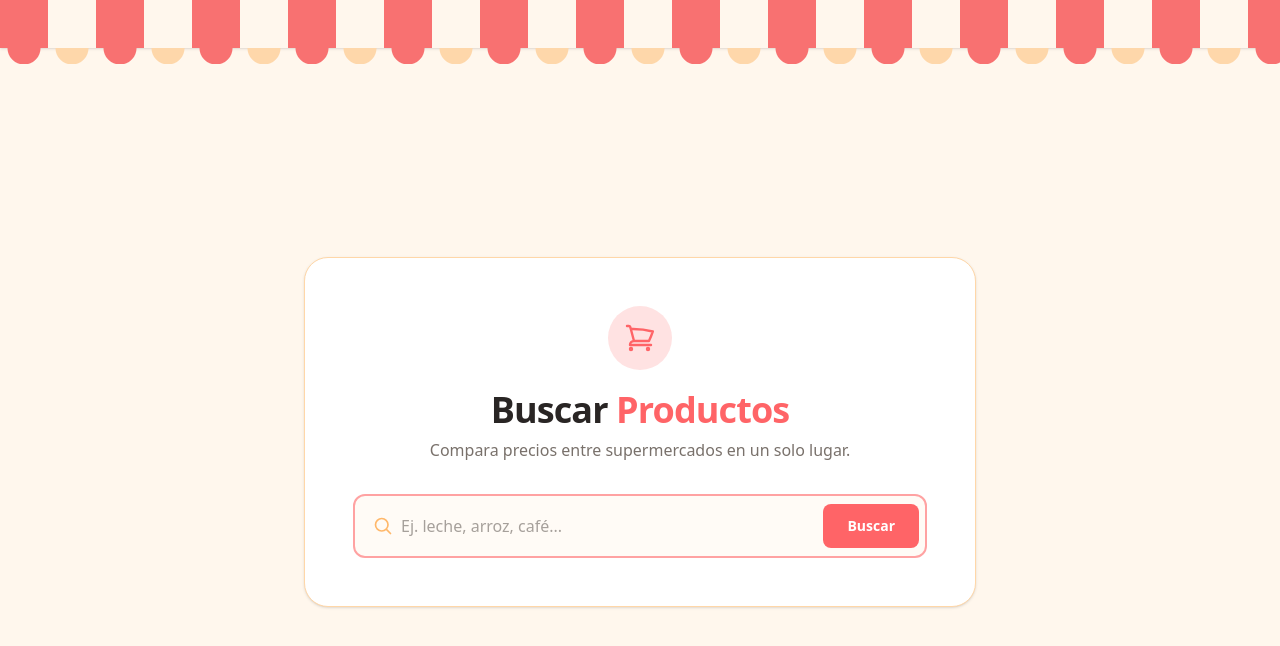
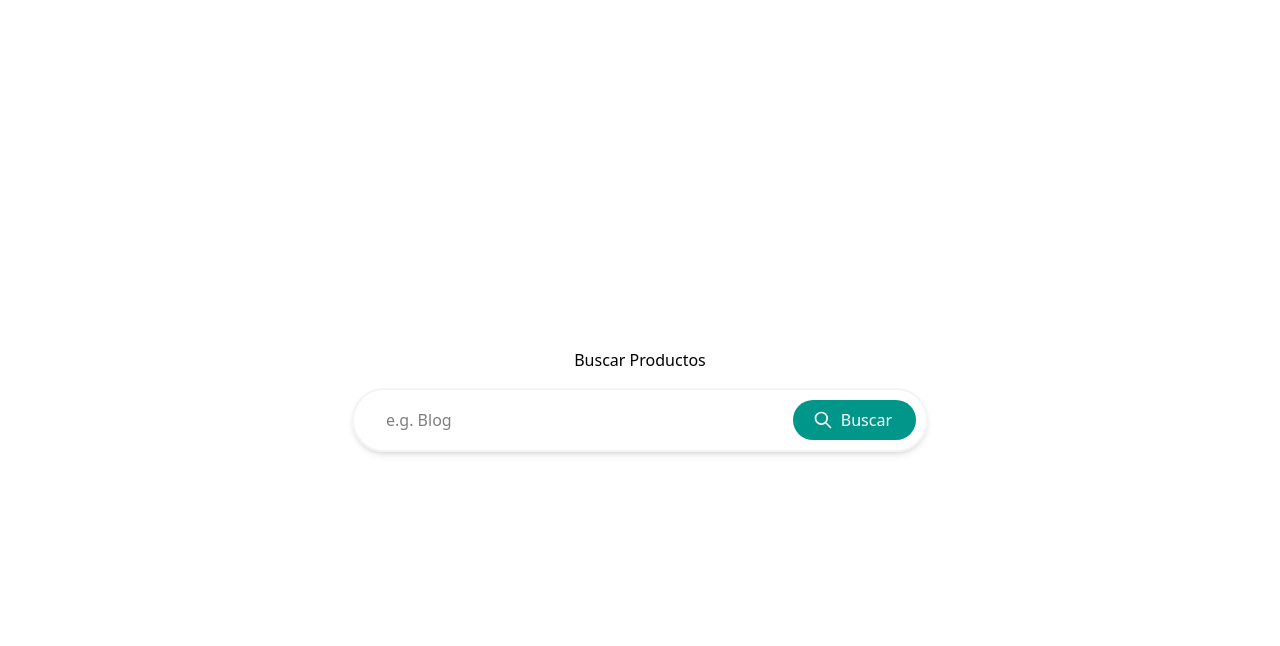
Before and after one commit to EJ-PJ/super-market-scrappers-app, an Angular app: page / in a window 1280 px wide. Shown: the top 646 px of the page. Built offline with nearby package versions, Linux system fonts and the light colour scheme.

Commit message:
changing to a more simple search bar

```diff
--- a/src/app/components/search/search.html
+++ b/src/app/components/search/search.html
@@ -1,81 +1,37 @@
-<div class="flex min-h-screen flex-col bg-orange-50">
-  <!-- Toldo de supermercado -->
-  <div class="h-12 w-full shadow-sm"
-       style="background: repeating-linear-gradient(90deg, #f87171 0 48px, #fff7ed 48px 96px);">
+<div class="flex flex-col justify-center items-center min-h-screen gap-4">
+  <h1>Buscar Productos</h1>
+  <div class="relative w-full max-w-xl mx-auto bg-white rounded-full">
+    <input
+       placeholder="e.g. Blog"
+       class="rounded-full w-full h-16
+       bg-transparent py-2 pl-8 pr-32 outline-none
+       border-2 border-gray-100 shadow-md hover:outline-none
+       focus:ring-teal-200 focus:border-teal-200"
+       type="text"
+       name="query"
+       id="query">
+    <button
+      type="submit"
+      class="absolute inline-flex items-center h-10 px-4
+      py-2 text-sm text-white transition duration-150
+      ease-in-out rounded-full outline-none right-3 top-3
+      bg-teal-600 sm:px-6 sm:text-base sm:font-medium
+      hover:bg-teal-700 focus:outline-none focus:ring-2
+      focus:ring-offset-2 focus:ring-teal-500">
+      <svg
+        class="-ml-0.5 sm:-ml-1 mr-2 w-4 h-4 sm:h-5 sm:w-5"
+        xmlns="http://www.w3.org/2000/svg"
+        fill="none"
+        viewBox="0 0 24 24"
+        stroke="currentColor">
+        <path
+          stroke-linecap="round"
+          stroke-linejoin="round"
+          stroke-width="2"
+          d="M21 21l-6-6m2-5a7 7 0 11-14 0 7 7 0 0114 0z">
+        </path>
+      </svg>
+      Buscar
+    </button>
   </div>
-  <div class="h-4 w-full"
-       style="background: radial-gradient(circle at 24px 0, #f87171 16px, transparent 17px) 0 0 / 96px 16px repeat-x,
-                          radial-gradient(circle at 24px 0, #fed7aa 16px, transparent 17px) 48px 0 / 96px 16px repeat-x;">
-  </div>
-
-  <main class="flex flex-1 items-center justify-center px-4 py-12">
-    <div class="w-full max-w-2xl rounded-3xl border border-orange-200 bg-white p-8 text-center shadow-sm sm:p-12">
-      <!-- Icono -->
-      <div class="mx-auto mb-5 flex h-16 w-16 items-center justify-center rounded-full bg-red-100">
-        <svg xmlns="http://www.w3.org/2000/svg"
-             fill="none"
-             viewBox="0 0 24 24"
-             stroke-width="1.8"
-             stroke="currentColor"
-             class="h-8 w-8 text-red-400">
-          <path stroke-linecap="round" stroke-linejoin="round"
-            d="M2.25 3h1.386c.51 0
-            .955.343 1.087.835l.383
-            1.437M7.5 14.25a3 3 0 0 0-3
-            3h15.75m-12.75-3h11.218c1.121-2.3
-            2.1-4.684 2.924-7.138a60.114 60.114
-            0 0 0-16.536-1.84M7.5 14.25 5.106 5.272M6
-            20.25a.75.75 0 1 1-1.5 0 .75.75 0 0 1 1.5
-            0Zm12.75 0a.75.75 0 1 1-1.5 0 .75.75 0 0 1 1.5 0Z" />
-        </svg>
-      </div>
-
-      <!-- Título -->
-      <h1 class="text-3xl font-bold tracking-tight text-stone-800 sm:text-4xl">
-        Buscar <span class="text-red-400">Productos</span>
-      </h1>
-      <p class="mt-2 text-base text-stone-500">
-        Compara precios entre supermercados en un solo lugar.
-      </p>
-
-      <!-- Buscador -->
-      <form class="mt-8">
-        <div class="flex items-center gap-2 rounded-xl border-2 border-orange-200 bg-orange-50/50 p-1.5
-                    focus-within:border-red-300">
-          <svg xmlns="http://www.w3.org/2000/svg"
-               fill="none"
-               viewBox="0 0 24 24"
-               stroke-width="2"
-               stroke="currentColor"
-               class="ml-3 h-5 w-5 shrink-0 text-orange-300">
-            <path stroke-linecap="round" stroke-linejoin="round" d="m21 21-5.197-5.197m0 0A7.5 7.5 0 1 0
-            5.196 5.196a7.5 7.5 0 0 0 10.607 10.607Z" />
-          </svg>
-
-          <input
-              [(ngModel)]="product"
-            id="q"
-            name="q"
-            type="search"
-            autofocus
-            autocomplete="off"
-            placeholder="Ej. leche, arroz, café..."
-            class="w-full min-w-0 bg-transparent py-3 text-base text-stone-800 placeholder-stone-400 outline-none"
-          />
-          <button
-            (click)="searchProduct()"
-            type="submit"
-            class="shrink-0 rounded-lg bg-red-400 px-6 py-3 text-sm font-semibold text-white
-                   hover:bg-red-500 focus:outline-none focus-visible:ring-2 focus-visible:ring-red-300">
-            Buscar
-          </button>
-        </div>
-      </form>
-      @if(empty_entry){
-      <div class="font-bold tracking-tight text-red-400 sm:text-300 sm:mt-4">
-        Error: Ingrese una busqueda
-      </div>
-      }
-    </div>
-  </main>
 </div>
```
